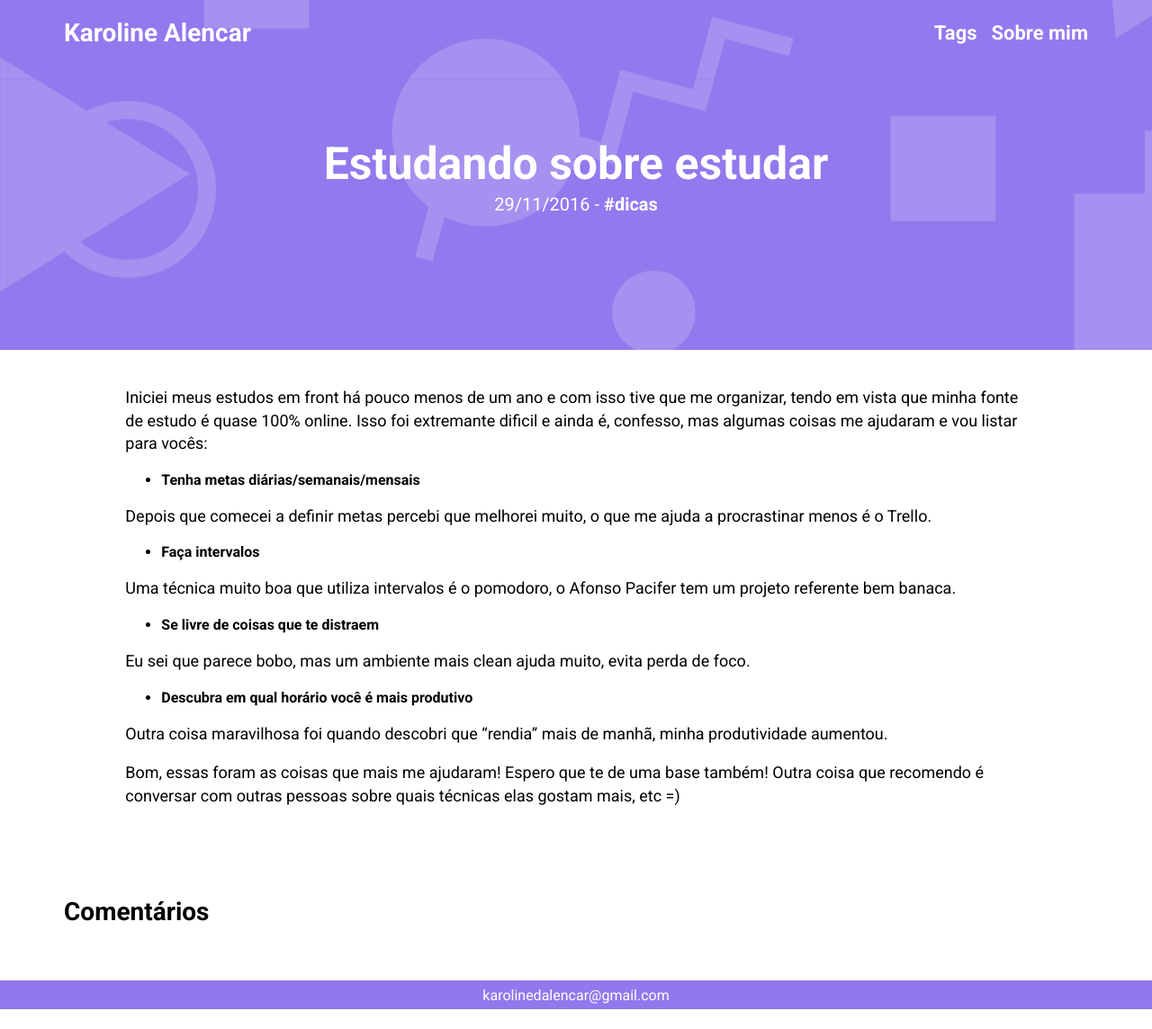
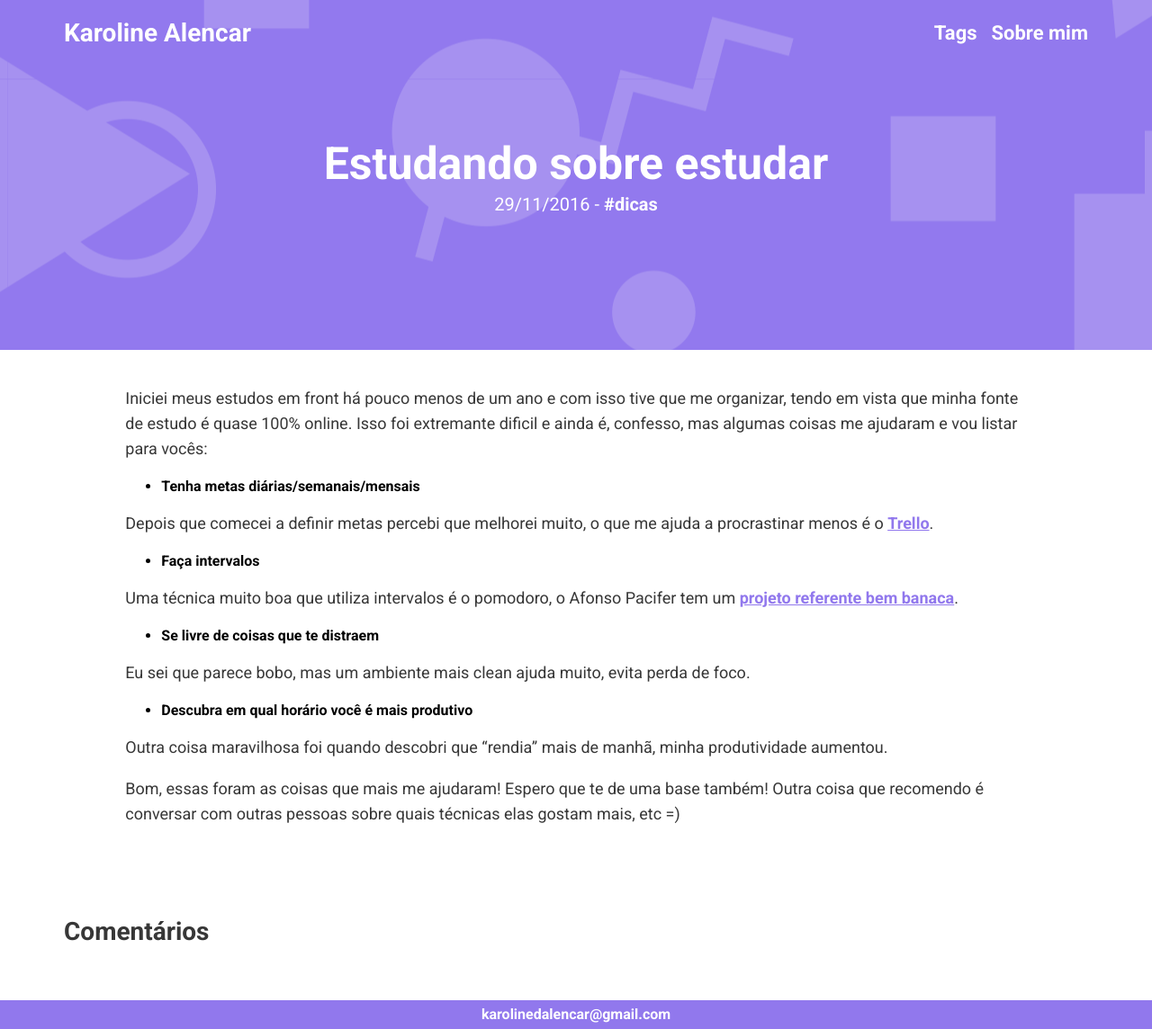
Before and after one commit to karolinedealencar/karolinedealencar.com.br, a Jekyll site: the page built from _posts/2016-11-28-estudando-sobre-estudar.md, in a window 1280 px wide. Shown: the whole page at 90% size. Built offline with Jekyll 4.4.1, drawn with Linux system fonts in a browser that asks for light colours; comment, search, counter and statistics services are not loaded; before the commit the page ends 1122 px from its top, so only the background shows below that.

Commit message:
Change post container to content container

```diff
--- a/_layouts/post.html
+++ b/_layouts/post.html
@@ -4,7 +4,7 @@
 
 <main class="container">
   <article class="post__page">
-      <div class="post__content">
+      <div class="content">
         {{ content }}
       </div>
   </article>
--- a/_sass/_base.scss
+++ b/_sass/_base.scss
@@ -27,11 +27,39 @@
   font-family: 'Roboto', sans-serif;
 }
 
+img {
+  max-width: 100%;
+}
+
+// TEXT
+
 a {
   color: inherit;
+  font-weight: bold;
   text-decoration: none;
 }
 
-img {
-  max-width: 100%;
+
+h2 {
+  color: $color-secondary;
+  font-size: rem(34);
+  font-weight: bold;
 }
+
+h3 {
+  color: $color-secondary;
+  font-size: rem(24);
+  font-weight: bold;
+}
+
+p {
+  color: $color-secondary;
+  font-size: rem(16);
+  line-height: rem(26);
+
+  @media (min-width: 992px) {
+    font-size: rem(18);
+    line-height: rem(28);
+  }
+
+}
--- a/_sass/_style.scss
+++ b/_sass/_style.scss
@@ -25,6 +25,7 @@
   transition: baseTransition();
 
   &:hover {
+    text-decoration: none;
     transform: baseTranslate();
   }
 
@@ -225,28 +226,6 @@
 
 .post__page {
   margin: rem(40) 0;
-
-  h2 {
-    color: $color-secondary;
-    font-size: rem(24);
-    font-weight: lighter;
-  }
-
-  h3 {
-    font-size: rem(20);
-    font-weight: lighter;
-  }
-
-  p {
-    font-size: rem(16);
-    line-height: 1.6rem;
-
-    @media (min-width: 992px) {
-      font-size: rem(18);
-    }
-
-  }
-
 }
 
 .page-intro__title--post {
@@ -262,9 +241,20 @@
 
 }
 
-.post__content {
+.content {
   width: 88%;
   margin: rem(40) auto 0 auto;
+
+  a {
+    color: $color-primary;
+    text-decoration: underline;
+    transition: baseTransition();
+
+    &:hover {
+      text-decoration: line-through;
+    }
+
+   }
 }
 
 .post__date,
```
Also changed, not shown: about.md (deleted, +0 -7 lines), sobre.html (added, +33 -0 lines).
